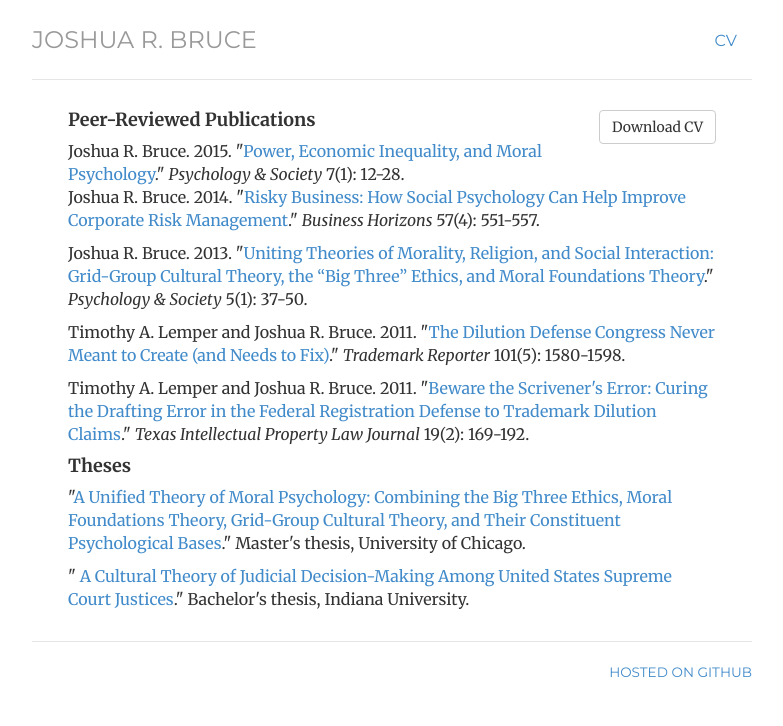
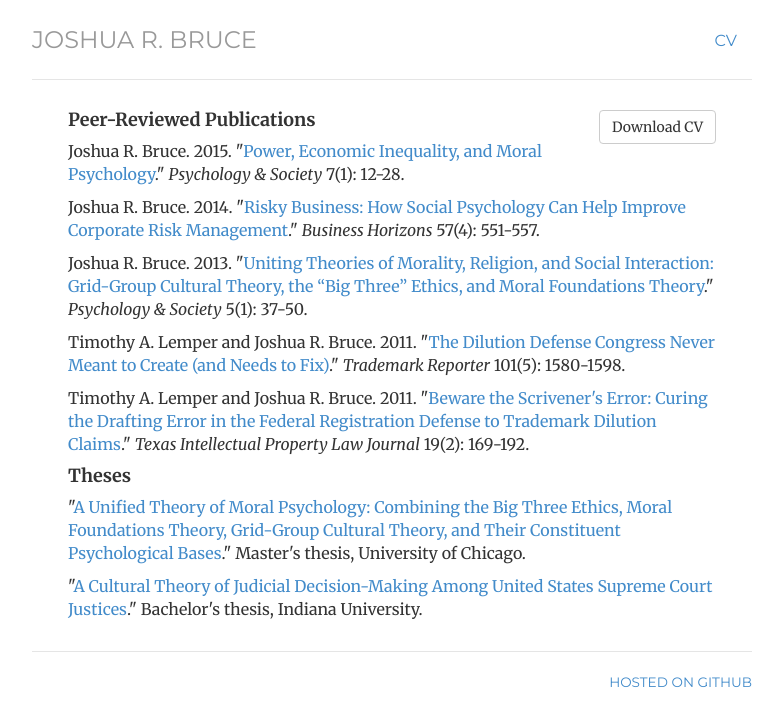
Before and after one commit to joshuarbruce/joshuarbruce.github.io, a Jekyll site: the page built from cv/index.html, in a window 1280 px wide. Shown: the top 726 px of the page, without its empty margins (248-1031 px from the left). Built offline with Jekyll 4.4.1, drawn with Linux system fonts in a browser that asks for light colours.

Commit message:
Update index.html

```diff
--- a/cv/index.html
+++ b/cv/index.html
@@ -5,32 +5,19 @@
 ---
 <div class="cv">
 	<a href="/files/CV - Joshua R Bruce - 21 Jan 2017.pdf" target="_blank" class="btn btn-default pull-right" title="Download CV as PDF">Download CV</a>
+
 	<h4><b>Peer-Reviewed Publications</b></h4>
-	Joshua R. Bruce. 2015. "<a href="https://www.academia.edu/10452970/Power_Economic_Inequality_and_Moral_Psychology" taret="_blank">Power, Economic Inequality, and Moral Psychology</a>." <i>Psychology & Society</i> 7(1): 12-28.
-	<br>
-	<p>
-		Joshua R. Bruce. 2014. "<a href="https://www.academia.edu/6032323/Risky_Business_How_Social_Psychology_Can_Help_Improve_Corporate_Risk_Management" taret="_blank">Risky Business: How Social Psychology Can Help Improve Corporate Risk Management</a>." <i>Business Horizons</i> 57(4): 551-557.
-	</p>
 
-	<p>
-		Joshua R. Bruce. 2013. "<a href="http://www.psychologyandsociety.org/__assets/__original/2013/02/Bruce_J.pdf" taret="_blank">Uniting Theories of Morality, Religion, and Social Interaction: Grid-Group Cultural Theory, the “Big Three” Ethics, and Moral Foundations Theory</a>." <i>Psychology & Society</i> 5(1): 37-50.
-	</p>
-
-	<p>
-		Timothy A. Lemper and Joshua R. Bruce. 2011. "<a href="http://heinonline.org/HOL/LandingPage?collection=journals&handle=hein.journals/thetmr101&div=51&id=&page=" taret="_blank">The Dilution Defense Congress Never Meant to Create (and Needs to Fix)</a>." <i>Trademark Reporter</i> 101(5): 1580-1598.
-	</p>
-
-	<p>
-		Timothy A. Lemper and Joshua R. Bruce. 2011. "<a href="http://heinonline.org/HOL/LandingPage?collection=journals&handle=hein.journals/tipj19&div=11&id=&page=" taret="_blank">Beware the Scrivener's Error: Curing the Drafting Error in the Federal Registration Defense to Trademark Dilution Claims</a>." <i>Texas Intellectual Property Law Journal</i> 19(2): 169-192.
-	</p>
+	<p>Joshua R. Bruce. 2015. "<a href="https://www.academia.edu/10452970/Power_Economic_Inequality_and_Moral_Psychology" taret="_blank">Power, Economic Inequality, and Moral Psychology</a>." <i>Psychology & Society</i> 7(1): 12-28.</p>
+	<p>Joshua R. Bruce. 2014. "<a href="https://www.academia.edu/6032323/Risky_Business_How_Social_Psychology_Can_Help_Improve_Corporate_Risk_Management" taret="_blank">Risky Business: How Social Psychology Can Help Improve Corporate Risk Management</a>." <i>Business Horizons</i> 57(4): 551-557.</p>
+	<p>Joshua R. Bruce. 2013. "<a href="http://www.psychologyandsociety.org/__assets/__original/2013/02/Bruce_J.pdf" taret="_blank">Uniting Theories of Morality, Religion, and Social Interaction: Grid-Group Cultural Theory, the “Big Three” Ethics, and Moral Foundations Theory</a>." <i>Psychology & Society</i> 5(1): 37-50.</p>
+	<p>Timothy A. Lemper and Joshua R. Bruce. 2011. "<a href="http://heinonline.org/HOL/LandingPage?collection=journals&handle=hein.journals/thetmr101&div=51&id=&page=" taret="_blank">The Dilution Defense Congress Never Meant to Create (and Needs to Fix)</a>." <i>Trademark Reporter</i> 101(5): 1580-1598.</p>
+	<p>Timothy A. Lemper and Joshua R. Bruce. 2011. "<a href="http://heinonline.org/HOL/LandingPage?collection=journals&handle=hein.journals/tipj19&div=11&id=&page=" taret="_blank">Beware the Scrivener's Error: Curing the Drafting Error in the Federal Registration Defense to Trademark Dilution Claims</a>." <i>Texas Intellectual Property Law Journal</i> 19(2): 169-192.</p>
 
 	<h4><b>Theses</b></h4>
 
-	<p>"<a href="https://www.academia.edu/7620433/MA_Thesis_A_Unified_Theory_of_Moral_Psychology_Combining_the_Big_Three_Ethics_Moral_Foundations_Theory_Grid-Group_Cultural_Theory_and_Their_Constituent_Psychological_Bases" target="_blank">A Unified Theory of Moral Psychology: Combining the Big Three Ethics, Moral Foundations Theory, Grid-Group Cultural Theory, and Their Constituent Psychological Bases</a>." Master's thesis, University of Chicago.
-	</p>
+	<p>"<a href="https://www.academia.edu/7620433/MA_Thesis_A_Unified_Theory_of_Moral_Psychology_Combining_the_Big_Three_Ethics_Moral_Foundations_Theory_Grid-Group_Cultural_Theory_and_Their_Constituent_Psychological_Bases" target="_blank">A Unified Theory of Moral Psychology: Combining the Big Three Ethics, Moral Foundations Theory, Grid-Group Cultural Theory, and Their Constituent Psychological Bases</a>." Master's thesis, University of Chicago.</p>
 
-	<p>"
-		<a href="http://polisci.indiana.edu/undergraduate/theses/Bruce.pdf" target="_blank">A Cultural Theory of Judicial Decision-Making Among United States Supreme Court Justices</a>." Bachelor's thesis, Indiana University.
-	</p>
+	<p>"<a href="http://polisci.indiana.edu/undergraduate/theses/Bruce.pdf" target="_blank">A Cultural Theory of Judicial Decision-Making Among United States Supreme Court Justices</a>." Bachelor's thesis, Indiana University.</p>
 
 </div>
```
